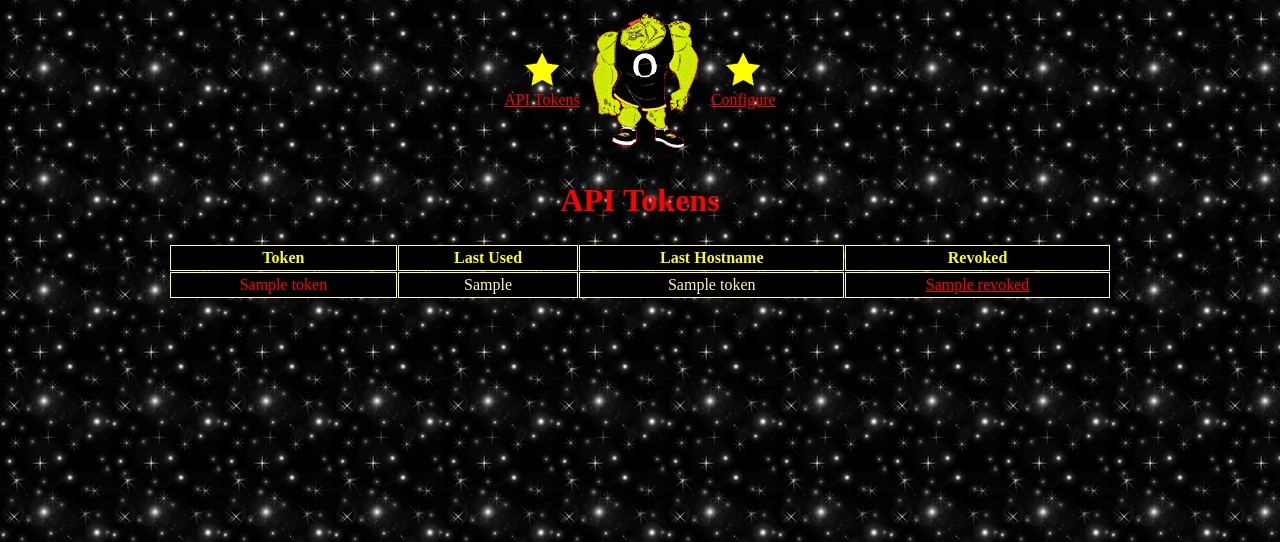
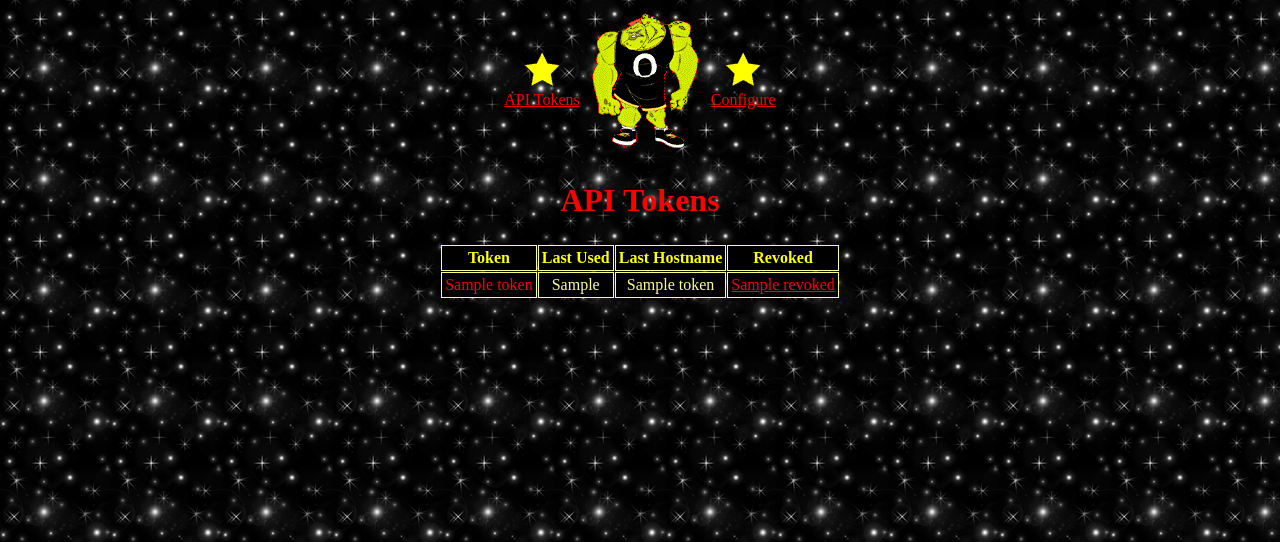
Before and after one commit to J-Spade/monstars, a Django app: template bang/app/bang/templates/bang/tokens.html in a window 1280 px wide. Shown: the part 87-629 px from the top of the page. Run offline with Django 3.2, Linux system fonts and the light colour scheme; the template is opened without the code that fills it: most values are stand-ins (such as "Sample title", 1, 10 or a date in 2020).

Commit message:
bang: template tweaks

```diff
--- a/bang/app/bang/templates/bang/tokens.html
+++ b/bang/app/bang/templates/bang/tokens.html
@@ -12,7 +12,7 @@
 
     <!-- table of auth tokens -->
     <h1>API Tokens</h2>
-        <table style="width: 75%; border: none; margin-left: auto; margin-right: auto;">
+        <table style="border: none; margin-left: auto; margin-right: auto;">
             <tr>
                 <th>Token</th>
                 <th>Last Used</th>
--- a/swackhammer/app/swackhammer/templates/swackhammer/index.html
+++ b/swackhammer/app/swackhammer/templates/swackhammer/index.html
@@ -13,7 +13,7 @@
                 <!-- <a href="/"><img height="60" src="{% static 'swackhammer/images/pn-lineup.gif' %}" /></a> -->
             </td>
             <td style="background: transparent; border: none; text-align: right; vertical-align: top;">
-                <a href="./../../signout">Sign Out</a>
+                <a href="{% url 'signout' %}">Sign Out</a>
             </td>
         </tr>
     </table>
```
